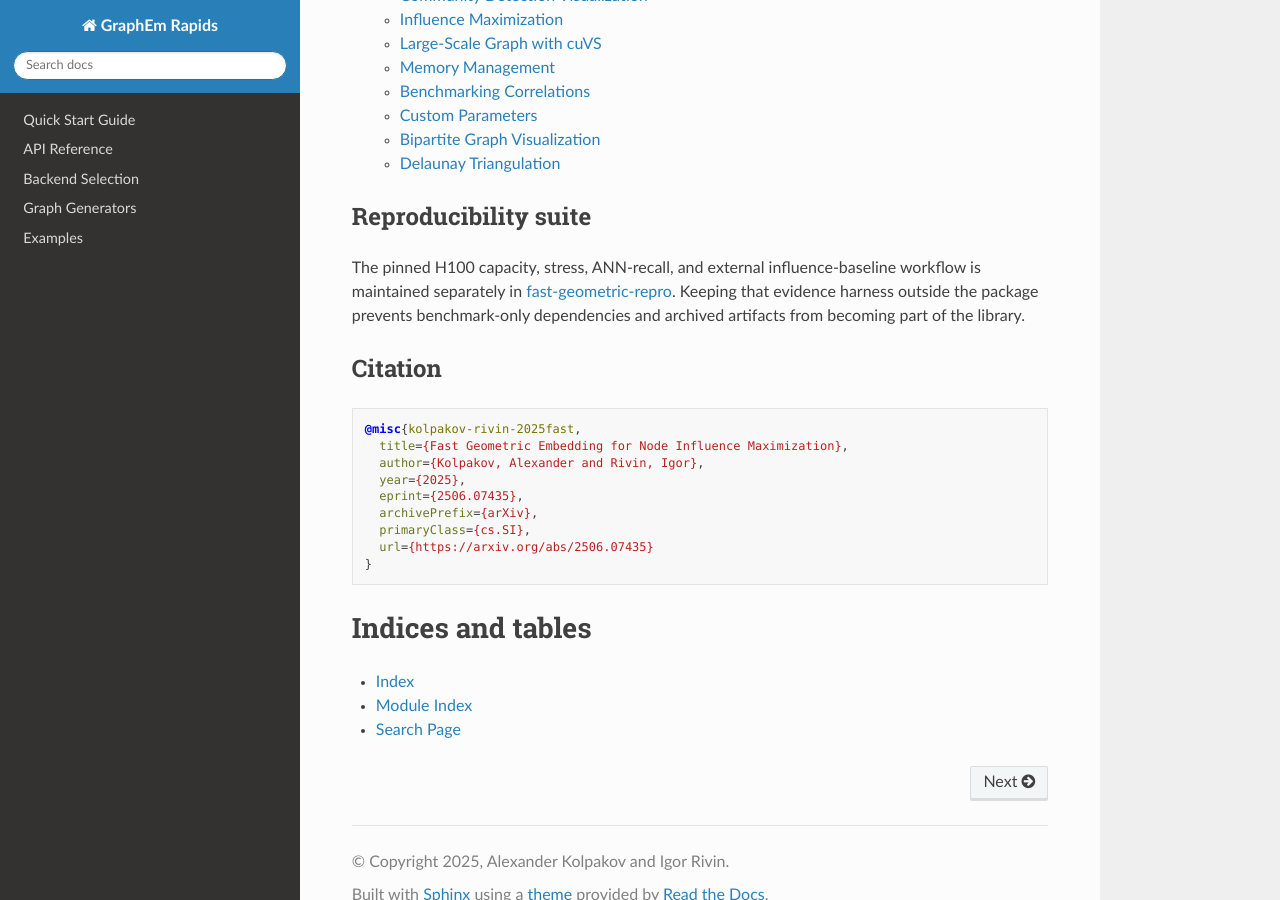
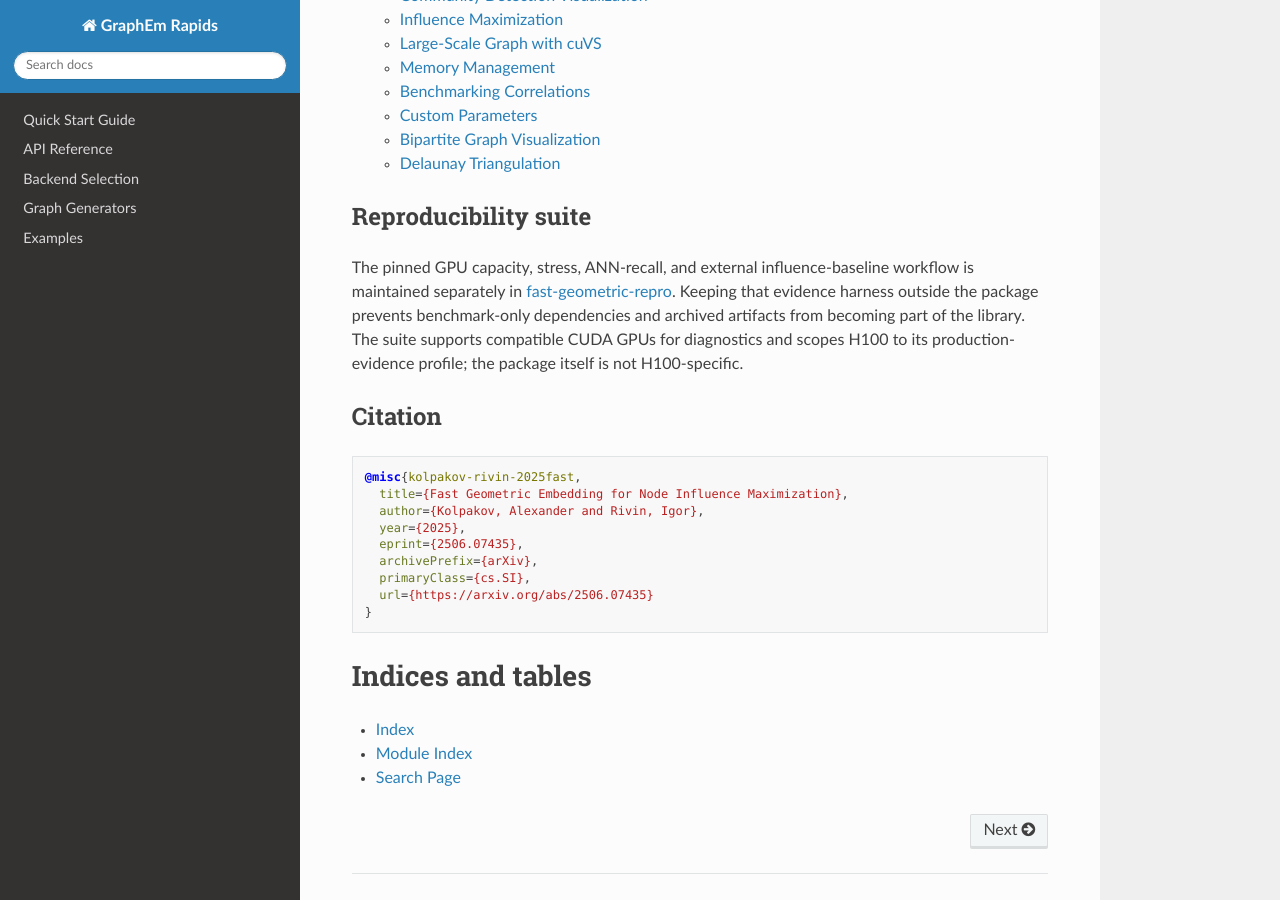
Before and after one commit to sashakolpakov/graphem-rapids, a Sphinx documentation site: the page built from docs/index.rst, in a window 1280 px wide and 900 px high, scrolled down 2002 px. Built offline with Sphinx 7.4.7 and the Read the Docs theme 3.1.0, drawn with Linux system fonts in a browser that asks for light colours.

Commit message:
Clarify hardware-generic package scope

```diff
--- a/docs/index.rst
+++ b/docs/index.rst
@@ -61,11 +61,13 @@ Contents
 Reproducibility suite
 ---------------------
 
-The pinned H100 capacity, stress, ANN-recall, and external influence-baseline
+The pinned GPU capacity, stress, ANN-recall, and external influence-baseline
 workflow is maintained separately in
 `fast-geometric-repro <https://github.com/sashakolpakov/fast-geometric-repro>`_.
 Keeping that evidence harness outside the package prevents benchmark-only
-dependencies and archived artifacts from becoming part of the library.
+dependencies and archived artifacts from becoming part of the library. The
+suite supports compatible CUDA GPUs for diagnostics and scopes H100 to its
+production-evidence profile; the package itself is not H100-specific.
 
 Citation
 --------
```
Also changed, not shown: CHANGELOG.md (+2 -1 lines), README.md (+9 -6 lines), 1 other file.
